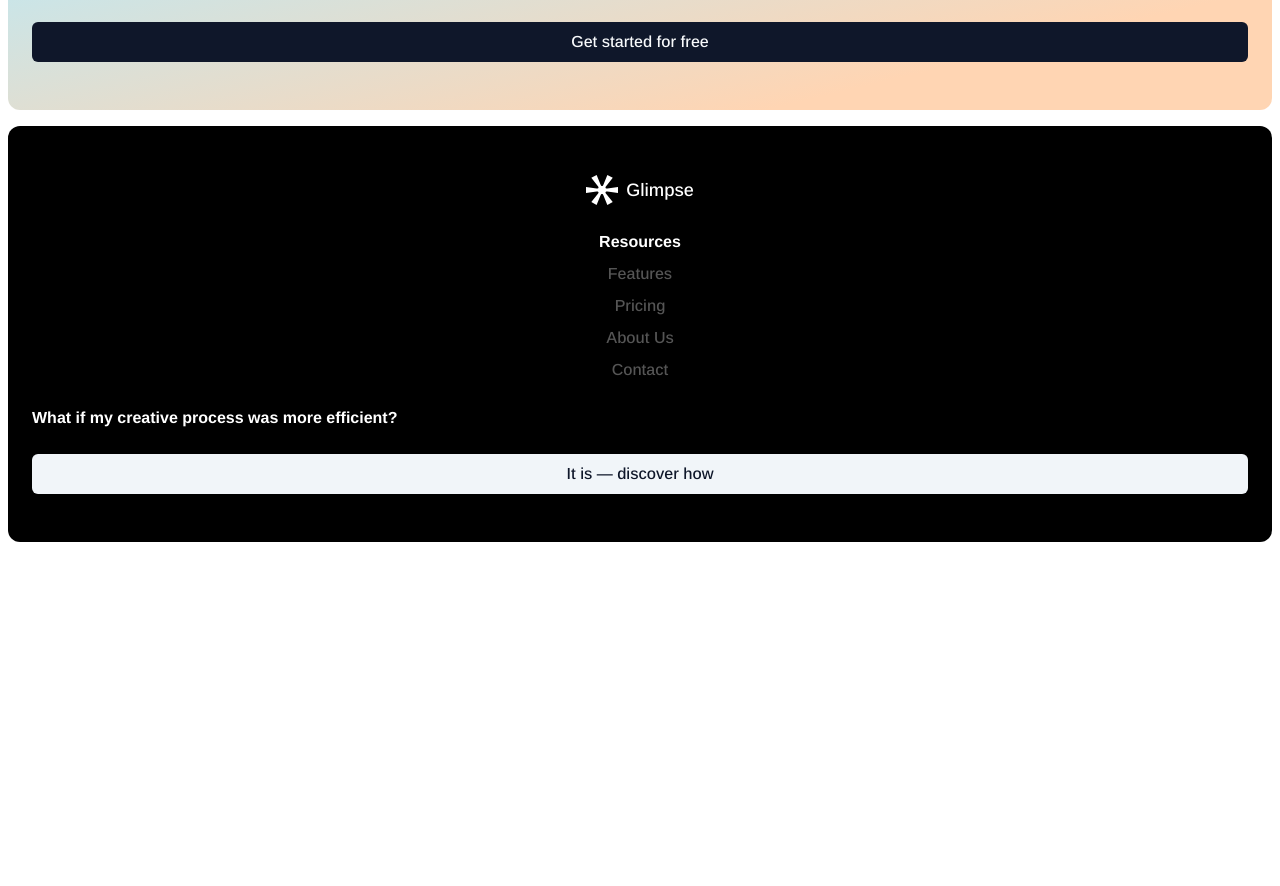
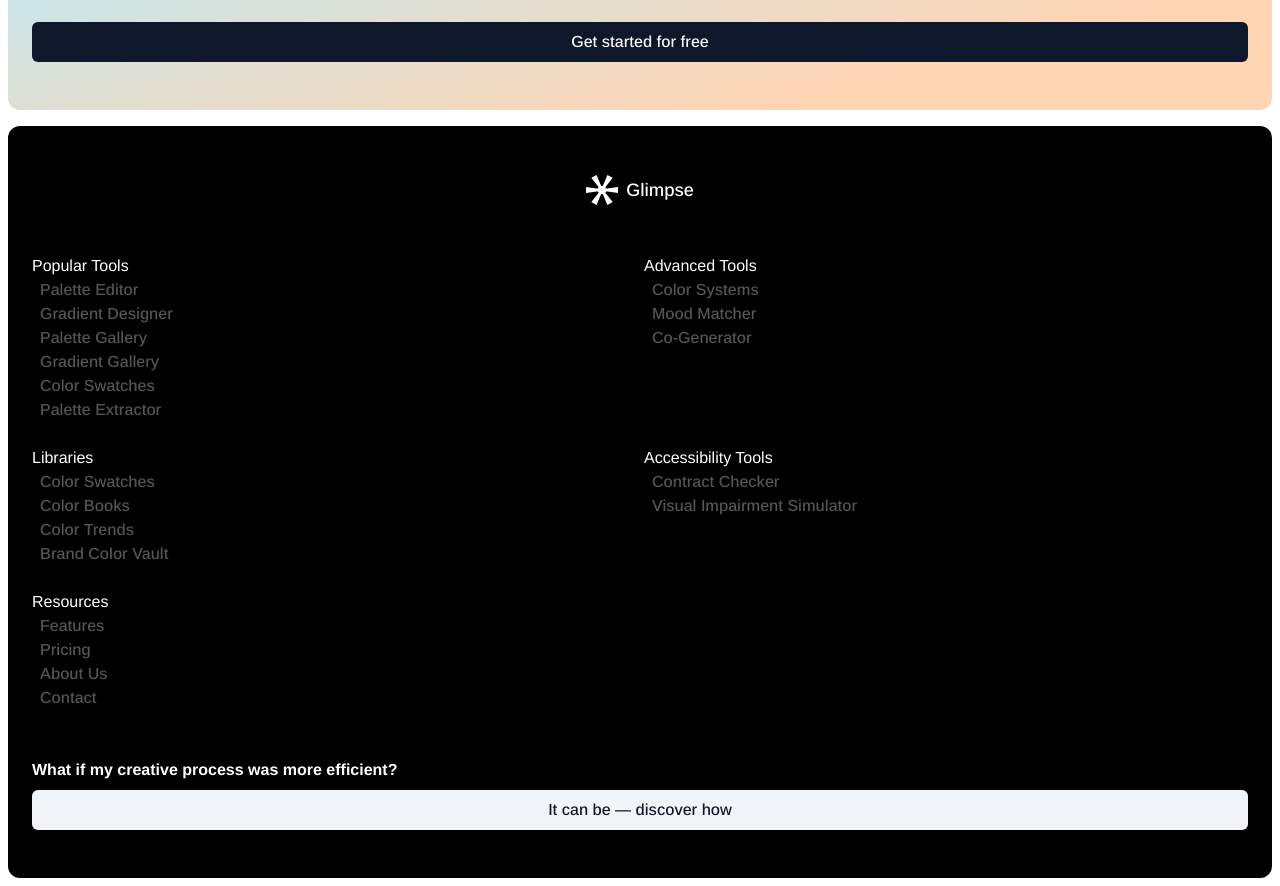
Before and after one commit to ci-dominguez/old-glimpse-nextjs, a Next.js app: page / in a window 1280 px wide. Shown: the part 4342-5228 px from the top of the page. Before the commit the page ends 4892 px from the top, so only its background shows below. Built offline with nearby package versions, Linux system fonts and the light colour scheme; no server answers.

Commit message:
Map new links arrays in the footer

```diff
--- a/components/navigation/Footer.tsx
+++ b/components/navigation/Footer.tsx
@@ -1,14 +1,14 @@
 'use client';
 import { useNav } from '@/contexts/NavContext';
-import { resourceLinks as links } from '@/utils/links';
 import Link from 'next/link';
 import Logo from '../icons/logo';
 import { Button } from '../ui/button';
+import { toolLinks, resourceLinks } from '@/utils/links';
 
 const Footer = () => {
   const { setExtended } = useNav();
   return (
-    <footer className='flex flex-col m-2 px-6 py-12 space-y-6 rounded-xl bg-black text-white text-center'>
+    <footer className='flex flex-col m-2 px-6 py-12 space-y-12 rounded-xl bg-black text-white text-center'>
       <Link
         onClick={() => {
           setExtended(false);
@@ -19,18 +19,47 @@ const Footer = () => {
         <Logo className='size-8 fill-white' />
         <h1>Glimpse</h1>
       </Link>
-      <ul className='flex flex-col space-y-2'>
-        <li>
-          <h2 className='font-bold'>Resources</h2>
-        </li>
-        {links.map((link) => {
+      <div className='grid grid-cols-2 gap-x-2 gap-y-6 text-left'>
+        {toolLinks.map((link) => {
           return (
-            <li key={link.name} className='font-medium text-on'>
-              <Link href={link.href}>{link.name}</Link>
+            <ul key={link.categoryName}>
+              <li>{link.categoryName}</li>
+              {link.tools.map((tool) => {
+                return (
+                  <li key={tool.name} className='font-medium text-on ml-2'>
+                    <Link
+                      onClick={() => {
+                        setExtended(false);
+                      }}
+                      href={tool.href}
+                    >
+                      {tool.name}
+                    </Link>
                   </li>
                 );
               })}
             </ul>
+          );
+        })}
+        <ul>
+          <li>Resources</li>
+          {resourceLinks.map((link) => {
+            return (
+              <li key={link.name} className='font-medium text-on ml-2'>
+                <Link
+                  onClick={() => {
+                    setExtended(false);
+                  }}
+                  href={link.href}
+                >
+                  {link.name}
+                </Link>
+              </li>
+            );
+          })}
+        </ul>
+      </div>
+      <div className='flex flex-col space-y-2'>
         <h2 className='font-bold text-left'>
           What if my creative process was more efficient?
         </h2>
@@ -42,9 +71,10 @@ const Footer = () => {
             href='/sign-up'
             className='px-4 py-2 w-full'
           >
-          It is &mdash; discover how
+            It can be &mdash; discover how
           </Link>
         </Button>
+      </div>
     </footer>
   );
 };
```
Lines whose indentation alone changed are shown as unchanged.
